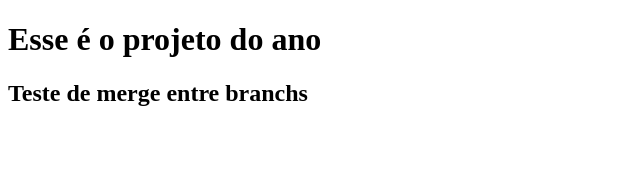
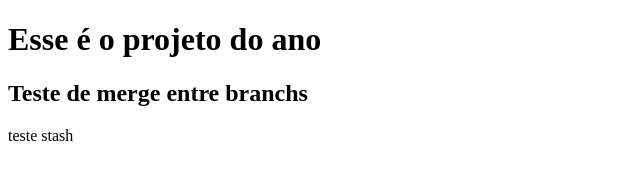
Before and after one commit to PedroSimbera/curso_git, a plain HTML site: page about.html in a window 1280 px wide. Shown: the full height of the page, 0-640 px from the left. Drawn offline with Linux system fonts and the light colour scheme.

Commit message:
stash teste

```diff
--- a/about.html
+++ b/about.html
@@ -9,5 +9,6 @@
 <body>
   <h1 .primeiro> Esse é o projeto do ano</h1>
   <h2>Teste de merge entre branchs</h2>
+  <p>teste stash</p>
 </body>
 </html>
```
Also changed, not shown: b.txt.
